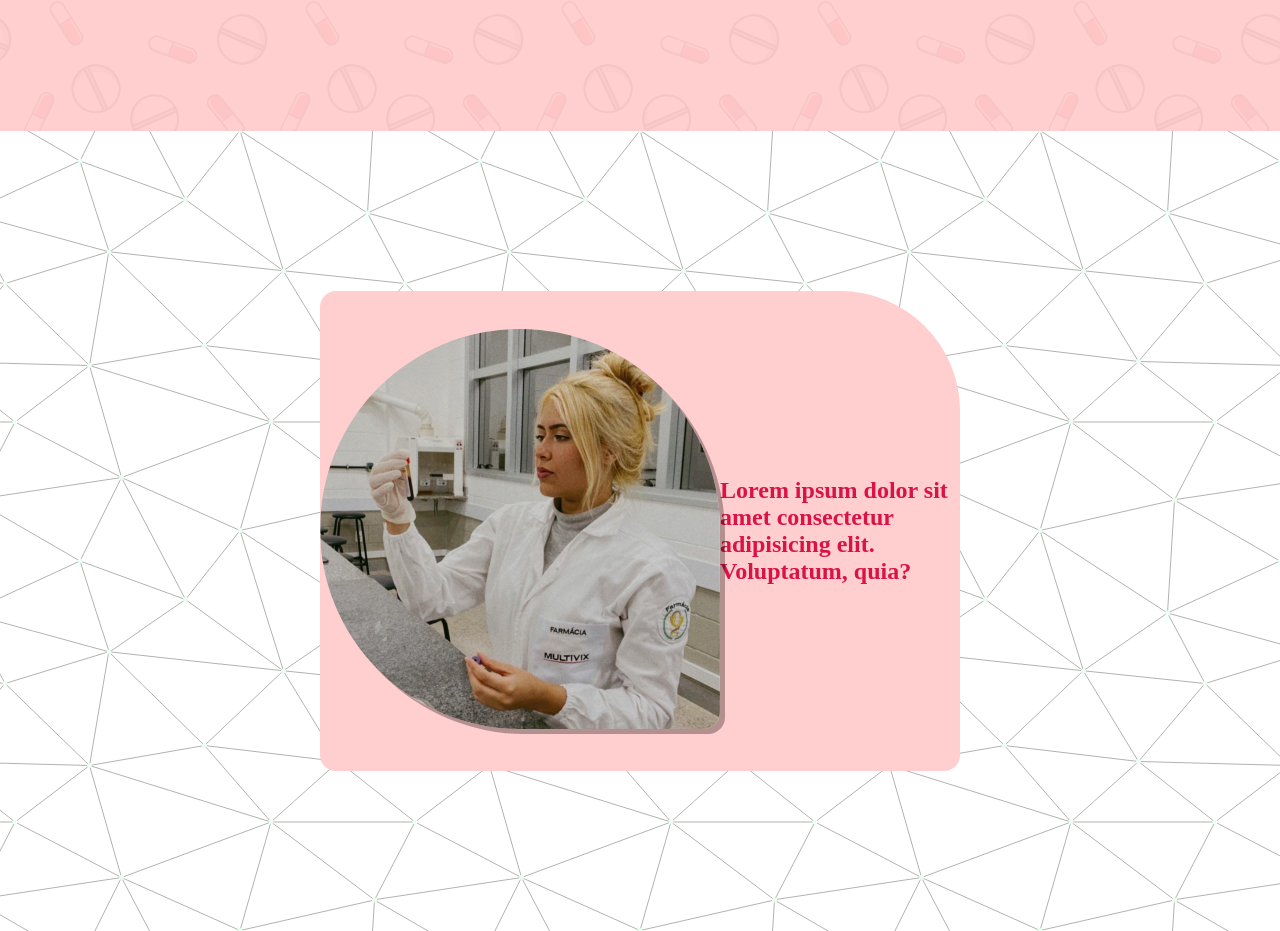
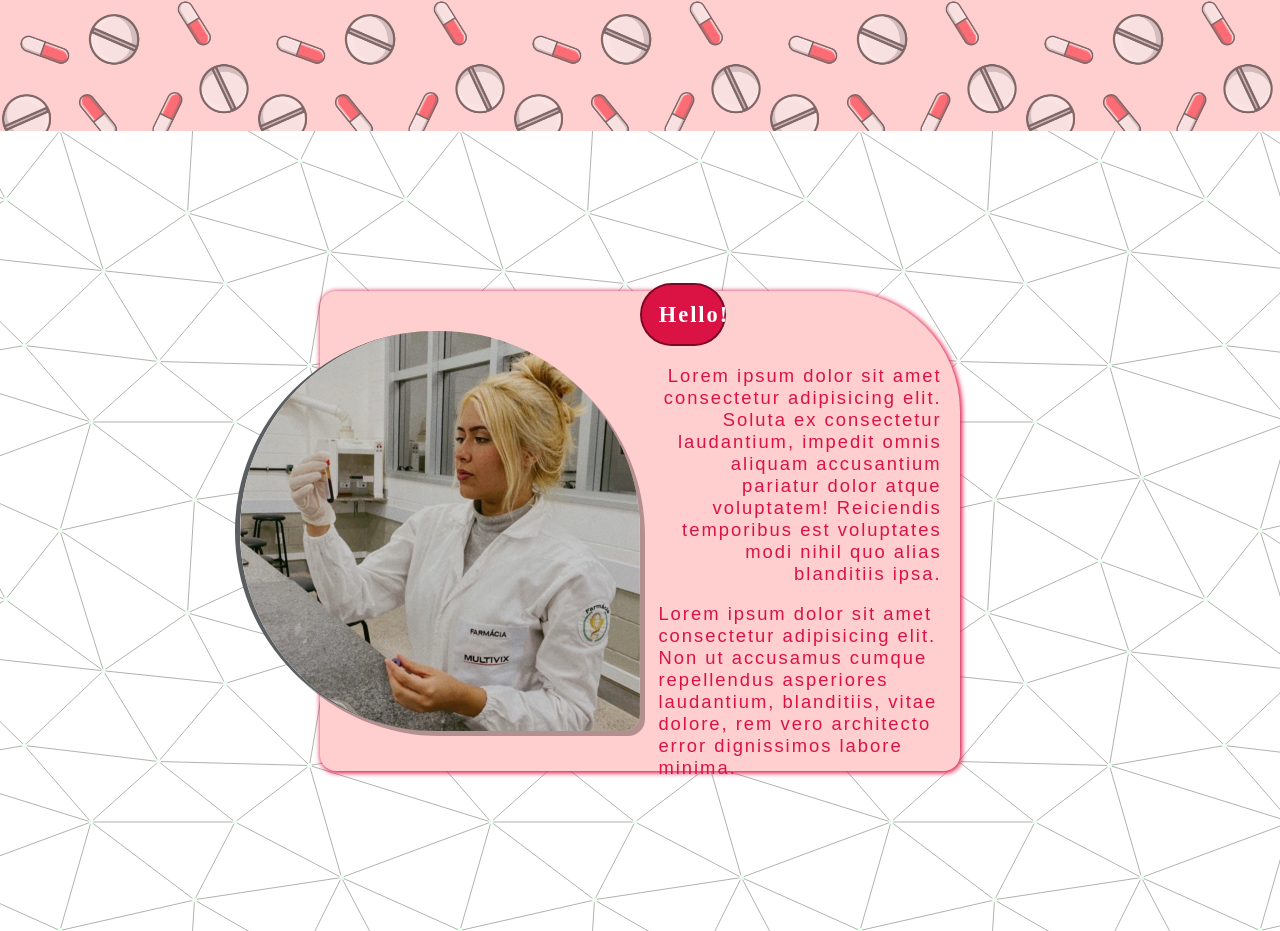
Before and after one commit to BrendoLopez/Portfolio-Amanda-Barbosa, a plain HTML site: page index.html in a window 1280 px wide. Shown: the part 669-1600 px from the top of the page. Drawn offline with Linux system fonts and the light colour scheme.

Commit message:
Mais progresso no portfolio da Amanda Barbosa

```diff
--- a/assets/css/style.css
+++ b/assets/css/style.css
@@ -63,6 +63,10 @@ body{
     text-align: end;
 }
 
+.menu_otions a:hover{
+    color: aqua;
+}
+
 .menu_otions li a{
     font-family: "Roboto", sans-serif;
     font-size: 25px;
@@ -115,7 +119,7 @@ body{
     animation: heartbeat 3s ease-in-out infinite both;
 }
 
- @-webkit-keyframes heartbeat {
+@-webkit-keyframes heartbeat {
     from {
         -webkit-transform: scale(1);
         transform: scale(1);
@@ -201,23 +205,16 @@ body{
     height: 100%;
     background-size: 20%;
     background-image: url(/assets/img/remedios-removebg.png);
-    opacity: 0.04;
+    opacity: .5;
     animation: moveBackground 40s linear infinite;
 
 }
 
-.section__fundo{
-    height: 60vh;
-    margin: auto;
-    align-items: center;
-    justify-content: center;
-    background: var(--color-primary);  /* fallback for old browsers */
-    border-radius: 16px 120px 16px 16px;
-}
-
 .section-sobre{
+    width: 100%;
     height: 100vh;
     display: flex;
+
     background-image: url(/assets/img/transferir.svg);
     background-color: #fff;
     animation: moveBackground 20s linear infinite;
@@ -226,35 +223,84 @@ body{
 
 @keyframes moveBackground {
     0% {
-        background-position: 0% 0%;
+        background-position: center top;
     }
     100% {
-        background-position: 100% 100%;
+        background-position: center bottom;
     }
 }
 
 .container__section{
     position: relative;
-    /* display: flex; */
-    width: 100%;
-    align-items: center;
-    justify-content: center;
-}
-
-.section__fundo{
     display: flex;
     width: 50%;
-}
-
-.section__fundo h2{
-    color: var(--color-title-paragrafo);
+    align-items: center;
+    justify-content: right;
 }
 
 .imagem-amanda{
     height: 50vh;
-    /* align-items: left;
-    justify-content: left; */
-    /* border-left: 5px solid var(--color-background-header); */
+    border-left: 5px solid var(--color-background-header);
     border-radius: 600px 600px 50px 600px;
     box-shadow: 5px 5px rgba(0, 0, 0, .3);
+    /* display: block; */
 }
+
+
+.section__fundo{
+    width: 50%;
+    height: 60vh;
+    display: flex;
+    margin: auto;
+    justify-content: center;
+    /* align-items: center; */
+    background: var(--color-primary);
+    border-radius: 16px 120px 16px 16px;
+    align-items: center;
+    box-shadow: 1px 1px 5px 1px var(--color-title-paragrafo);
+}
+
+.section__fundo h2{
+    padding-left: 20px;
+    color: var(--color-title-paragrafo);
+}
+
+.section-title{
+    width: 50%;
+    justify-content: center;
+}
+
+.section-title h2{
+    background-color: var(--color-title-paragrafo);
+    color: white;
+    border: 2px solid rgba(0, 0, 0, 0.452);
+    border-radius: 100px;
+    padding: .75em;
+    font-weight: bold;
+    font-size: 1.40em;
+    letter-spacing: 2px;
+    width: 15%;
+}
+
+.paragrafo_left{
+    font-family: sans-serif;
+    font-weight: 100;
+    font-size: 1.15em;
+    color: var(--color-title-paragrafo);
+    letter-spacing: 2px;
+    text-align: right;
+    margin-right: 1em;
+    margin-left: 1em;
+
+}
+
+.paragrafo-right{
+    font-family: sans-serif;
+    font-weight: 500;
+    font-size: 1.15em;
+    color: var(--color-title-paragrafo);
+    letter-spacing: 2px;
+    text-align: left;
+    margin-right: 1em;
+    margin-left: 1em;
+}
--- a/index.html
+++ b/index.html
@@ -38,7 +38,9 @@
                     <img src="/assets/img/profile-amanda.jpg" class="imagem-amanda" alt="Foto da Amanda Barbosa">
                 </div>
                 <div class="section-title">
-                    <h2>Lorem ipsum dolor sit amet consectetur adipisicing elit. Voluptatum, quia?</h2>
+                    <h2>Hello!</h2>
+                    <p class="paragrafo_left">Lorem ipsum dolor sit amet consectetur adipisicing elit. Soluta ex consectetur laudantium, impedit omnis aliquam accusantium pariatur dolor atque voluptatem! Reiciendis temporibus est voluptates modi nihil quo alias blanditiis ipsa.</p>
+                    <p class="paragrafo-right">Lorem ipsum dolor sit amet consectetur adipisicing elit. Non ut accusamus cumque repellendus asperiores laudantium, blanditiis, vitae dolore, rem vero architecto error dignissimos labore minima.</p>
                 </div>
             </div>
         </section>
```
